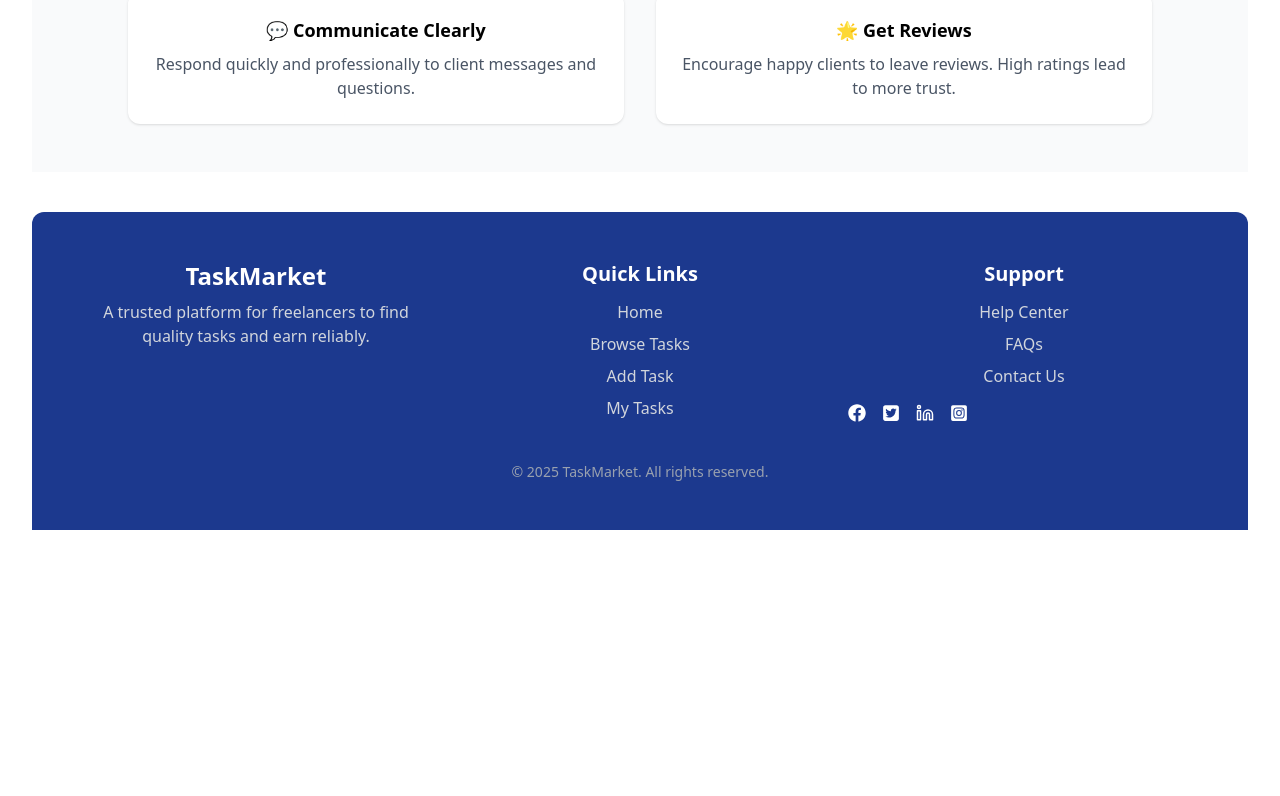
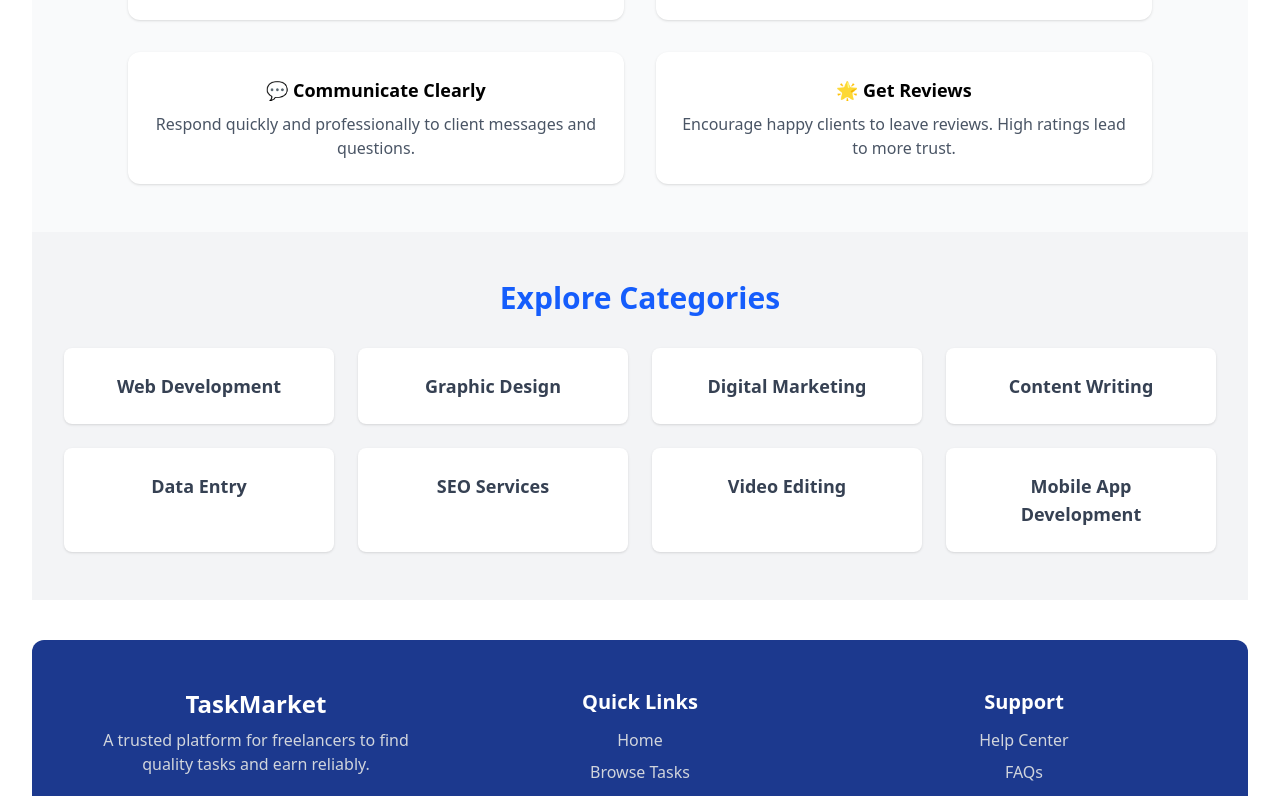
Before and after one commit to paul-96-shimu/freelancer-task-clinetside, a React (Vite) app: page / in a window 1280 px wide. Shown: the part 1540-2336 px from the top of the page. Before the commit the page ends 2150 px from the top, so only its background shows below. Built offline with nearby package versions, Linux system fonts and the light colour scheme; no server answers.

Commit message:
added category section

```diff
--- a/src/Components/Banner.jsx
+++ b/src/Components/Banner.jsx
@@ -1,4 +1,5 @@
 import React from 'react';
+import CategorySection from './Layouts/CategorySection';
 
 const Banner = () => {
     return (
@@ -6,11 +7,14 @@ const Banner = () => {
 
         <div>
             {/* Carousel Section */}
-            <section className="carousel w-full">
+
+            <section className="carousel w-full h-[70vh] overflow-hidden">
                 <div id="slide1" className="carousel-item relative w-full">
                     <img
                         src="https://i.ibb.co/wZbtq5fv/freelancer3.jpg"
-                        className="w-full object-cover h-[500px]" />
+                        className="w-full h-full object-cover"
+                        alt="Slide 1"
+                    />
                     <div className="absolute left-5 right-5 top-1/2 flex -translate-y-1/2 justify-between">
                         <a href="#slide4" className="btn btn-circle">❮</a>
                         <a href="#slide2" className="btn btn-circle">❯</a>
@@ -19,7 +23,9 @@ const Banner = () => {
                 <div id="slide2" className="carousel-item relative w-full">
                     <img
                         src="https://i.ibb.co/JRWk04jP/freelancer2.jpg"
-                        className="w-full object-cover h-[500px]" />
+                        className="w-full h-full object-cover"
+                        alt="Slide 2"
+                    />
                     <div className="absolute left-5 right-5 top-1/2 flex -translate-y-1/2 justify-between">
                         <a href="#slide1" className="btn btn-circle">❮</a>
                         <a href="#slide3" className="btn btn-circle">❯</a>
@@ -28,7 +34,9 @@ const Banner = () => {
                 <div id="slide3" className="carousel-item relative w-full">
                     <img
                         src="https://i.ibb.co/wrjjWL1S/freelancer1.jpg"
-                        className="w-full object-cover h-[500px]" />
+                        className="w-full h-full object-cover"
+                        alt="Slide 3"
+                    />
                     <div className="absolute left-5 right-5 top-1/2 flex -translate-y-1/2 justify-between">
                         <a href="#slide2" className="btn btn-circle">❮</a>
                         <a href="#slide4" className="btn btn-circle">❯</a>
@@ -37,7 +45,9 @@ const Banner = () => {
                 <div id="slide4" className="carousel-item relative w-full">
                     <img
                         src="https://i.ibb.co/SwpZWY68/freelancer4.jpg"
-                        className="w-full object-cover h-[500px]" />
+                        className="w-full h-full object-cover"
+                        alt="Slide 4"
+                    />
                     <div className="absolute left-5 right-5 top-1/2 flex -translate-y-1/2 justify-between">
                         <a href="#slide3" className="btn btn-circle">❮</a>
                         <a href="#slide1" className="btn btn-circle">❯</a>
@@ -88,7 +98,12 @@ const Banner = () => {
                     </div>
                 </div>
             </section>
+            <CategorySection></CategorySection>
         </div>
+
+
+
+
 
     );
 };
--- /dev/null
+++ b/src/Components/Layouts/CategorySection.jsx
@@ -0,0 +1,28 @@
+import React from 'react';
+
+const CategorySection = () => {
+
+    const categories = [
+        "Web Development", "Graphic Design", "Digital Marketing", "Content Writing",
+        "Data Entry", "SEO Services", "Video Editing", "Mobile App Development"
+    ];
+    return (
+        <section className="bg-gray-100 py-12 px-4">
+            <div className="max-w-6xl mx-auto text-center">
+                <h2 className="text-3xl font-bold text-blue-600 mb-8">Explore Categories</h2>
+                <div className="grid grid-cols-2 md:grid-cols-4 gap-6">
+                    {categories.map((category, idx) => (
+                        <div
+                            key={idx}
+                            className="bg-white rounded-lg shadow p-6 hover:shadow-md transition"
+                        >
+                            <p className="text-lg font-semibold text-gray-700">{category}</p>
+                        </div>
+                    ))}
+                </div>
+            </div>
+        </section>
+    );
+};
+
+export default CategorySection;
--- a/src/Components/Layouts/DashBoardLayout.jsx
+++ /dev/null
@@ -1,11 +0,0 @@
-import React from 'react';
-
-const DashBoardLayout = () => {
-    return (
-        <div>
-
-        </div>
-    );
-};
-
-export default DashBoardLayout;
```
